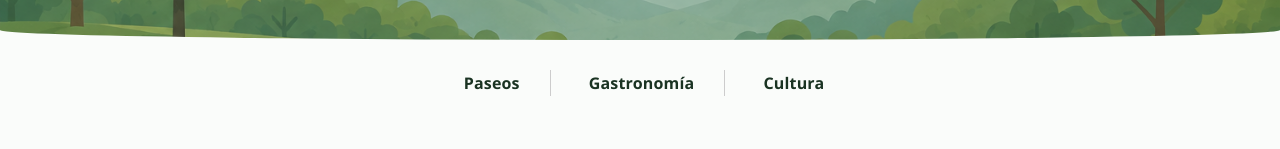
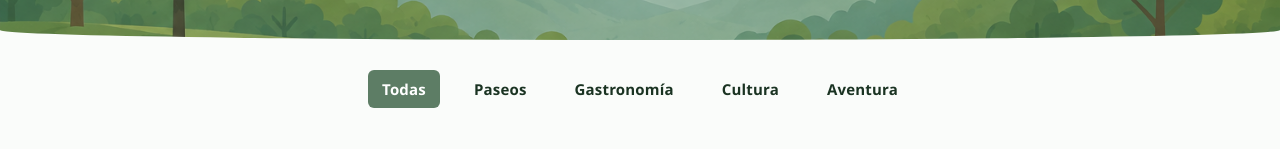
Before and after one commit to mer-8/app-turismo-tandil, a React (Vite) app: page / in a window 1280 px wide. Shown: the part 323-472 px from the top of the page. Built offline with nearby package versions, Linux system fonts and the light colour scheme.

Commit message:
Guardo mis cambios locales antes de fusionar

```diff
--- a/src/App.jsx
+++ b/src/App.jsx
@@ -6,6 +6,7 @@ import fondoTandil from './assets/fondoTandil.png';
 function App() {
     const [busqueda, setBusqueda] = useState("");
     const [installPrompt, setInstallPrompt] = useState(null);
+    const [categoria, setCategoria] = useState("");
 
     useEffect(() => {
         const handleBeforeInstallPrompt = (event) => {
@@ -133,19 +134,39 @@ function App() {
             </section>
 
             {/* 3. CATEGORÍAS */}
-            <div style={{ display: 'flex', justifyContent: 'center', gap: '30px', marginBottom: '50px' }}>
-                <div style={{ display: 'flex', alignItems: 'center', gap: '8px', cursor: 'pointer', color: '#1a3322', fontWeight: 'bold', fontSize: '16px' }}>
-                    <span style={{ fontSize: '24px' }}></span> Paseos
-                </div>
-                <div style={{ width: '1px', background: '#ccc' }}></div>
-                <div style={{ display: 'flex', alignItems: 'center', gap: '8px', cursor: 'pointer', color: '#1a3322', fontWeight: 'bold', fontSize: '16px' }}>
-                    <span style={{ fontSize: '24px' }}></span> Gastronomía
-                </div>
-                <div style={{ width: '1px', background: '#ccc' }}></div>
-                <div style={{ display: 'flex', alignItems: 'center', gap: '8px', cursor: 'pointer', color: '#1a3322', fontWeight: 'bold', fontSize: '16px' }}>
-                    <span style={{ fontSize: '24px' }}></span> Cultura
-                </div>
+           <div style={{ display: 'flex', justifyContent: 'center', gap: '20px', marginBottom: '50px', flexWrap: 'wrap' }}>
+                <span
+                    onClick={() => setCategoria("")}
+                    style={{ cursor: 'pointer', color: categoria === "" ? '#fff' : '#1a3322', background: categoria === "" ? '#5d7d65' : 'transparent', padding: '6px 14px', borderRadius: '6px', fontWeight: 'bold', fontSize: '15px', transition: '0.2s' }}
+                >
+                    Todas
+                </span>
+                <span
+                    onClick={() => setCategoria("Paseo")}
+                    style={{ cursor: 'pointer', color: categoria === "Paseo" ? '#fff' : '#1a3322', background: categoria === "Paseo" ? '#5d7d65' : 'transparent', padding: '6px 14px', borderRadius: '6px', fontWeight: 'bold', fontSize: '15px', transition: '0.2s' }}
+                >
+                    Paseos
+                </span>
+                <span
+                    onClick={() => setCategoria("Gastronomía")}
+                    style={{ cursor: 'pointer', color: categoria === "Gastronomía" ? '#fff' : '#1a3322', background: categoria === "Gastronomía" ? '#5d7d65' : 'transparent', padding: '6px 14px', borderRadius: '6px', fontWeight: 'bold', fontSize: '15px', transition: '0.2s' }}
+                >
+                    Gastronomía
+                </span>
+                <span
+                    onClick={() => setCategoria("Cultura")}
+                    style={{ cursor: 'pointer', color: categoria === "Cultura" ? '#fff' : '#1a3322', background: categoria === "Cultura" ? '#5d7d65' : 'transparent', padding: '6px 14px', borderRadius: '6px', fontWeight: 'bold', fontSize: '15px', transition: '0.2s' }}
+                >
+                    Cultura
+                </span>
+                <span
+                    onClick={() => setCategoria("Aventura")}
+                    style={{ cursor: 'pointer', color: categoria === "Aventura" ? '#fff' : '#1a3322', background: categoria === "Aventura" ? '#5d7d65' : 'transparent', padding: '6px 14px', borderRadius: '6px', fontWeight: 'bold', fontSize: '15px', transition: '0.2s' }}
+                >
+                    Aventura
+                </span>
             </div>
+
 
             {/* 4. MAIN CONTENT (Tarjetas) */}
             <main style={{ maxWidth: '1100px', margin: '0 auto', padding: '0 20px' }}>
--- a/src/data/tandilData.js
+++ b/src/data/tandilData.js
@@ -19,5 +19,12 @@ export const lugaresTandil = [
     tipo: "Recreación",
     descripcion: "Espejo de agua artificial ideal para actividades náuticas y caminatas al aire libre.",
     imagen: "https://upload.wikimedia.org/wikipedia/commons/a/a9/Lago_en_Tandil.jpg"
+  },
+  {
+    id: 5,
+    nombre: "Tandil Extremo (Tirolesa)",
+    tipo: "Aventura",
+    descripcion: "Circuito de arborismo, tirolesas y juegos de aventura en medio de la naturaleza.",
+    imagen: ""
   }
 ];
```
